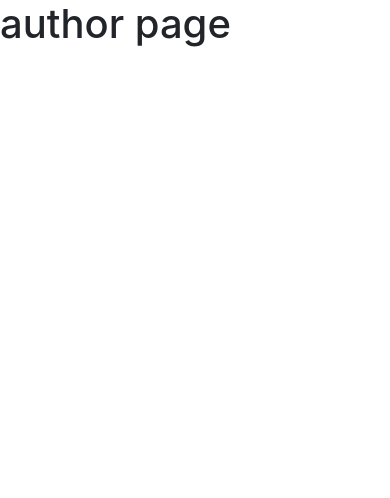
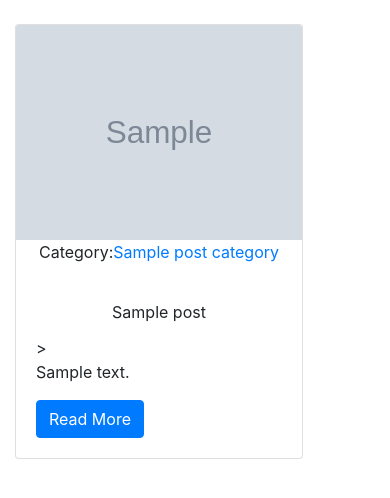
Before and after one commit to Md-Borhan-Uddin/Blogapp, a Django app: template Blogapp/blog/templates/blog/author.html in a window 390 px wide. Shown: the part 56-554 px from the top of the page. Run offline with Django 3.2, Linux system fonts and the light colour scheme; the template is opened without the code that fills it: most values are stand-ins (such as "Sample title", 1, 10 or a date in 2020); grey boxes marked "Sample" are stand-in pictures.

Commit message:
Category and Author function add and design

```diff
--- a/Blogapp/blog/templates/blog/author.html
+++ b/Blogapp/blog/templates/blog/author.html
@@ -1,5 +1,23 @@
 {% extends 'blog/base.html' %}
+{% block content %}
+    <div class="container">
+        <div class="row">
+        {% for post in auth_posts %}
+            <div class="col-md-4 mt-4">
+            <div class="card" style="width: 18rem;">
+            <img src="{{ post.post_img.url }}" class="card-img-top" alt="image"/>
+            <p class="text-center">Category:<a href="{% url 'category' cat=post.post_category.name %}">{{ post.post_category.name }}</a>
 
-{% block content %}
-    <h1>author page</h1>
+            <div class="card-body">
+
+            <div class="card-title text-center">{{ post.title }}</div>>
+            <p class="card-text">{{ post.post_body|truncatewords:20  }}</p>
+            <a href="{% url 'single' id=post.id %}" class="btn btn-primary">Read More</a>
+            </div>
+            </div>
+            </div>
+        {% endfor %}
+        </div>
+
+    </div>
 {% endblock content %}
--- a/Blogapp/blog/templates/blog/home.html
+++ b/Blogapp/blog/templates/blog/home.html
@@ -6,12 +6,12 @@
             <div class="col-md-4 mt-4">
             <div class="card" style="width: 18rem;">
             <img src="{{ post.post_img.url }}" class="card-img-top" alt="image"/>
-            <p class="text-center">Category:<a href="#">{{ post.post_category.name }}</a>
+            <p class="text-center">Category:<a href="{% url 'category' cat=post.post_category.name %}">{{ post.post_category.name }}</a>
 
             <div class="card-body">
 
             <div class="card-title text-center">{{ post.title }}</div>
-            <p class="text-center">Author:<a href="#">{{ post.post_author.name}}</a>
+            <p class="text-center">Author:<a href="{% url 'author' auth=post.post_author.name %}">{{ post.post_author.name }}</a>
             <p class="card-text">{{ post.post_body|truncatewords:20  }}</p>
             <a href="{% url 'single' id=post.id %}" class="btn btn-primary">Read More</a>
             </div>
--- a/Blogapp/blog/urls.py
+++ b/Blogapp/blog/urls.py
@@ -7,6 +7,6 @@ urlpatterns = [
     path('contact', views.contact, name='contact'),
     path('single/<int:id>', views.single, name='single'),
     path('login', views.login, name='login'),
-    path('author', views.author, name='author'),
-    path('category', views.category, name='category'),
+    path('author/<str:auth>/post', views.author, name='author'),
+    path('category/<str:cat>', views.category, name='category'),
 ]
```
Also changed, not shown: Blogapp/blog/templates/blog/category.html (+20 -2 lines), Blogapp/blog/views.py (+15 -5 lines), Blogapp/blog/templates/blog/contact.html (line endings or trailing spaces).
